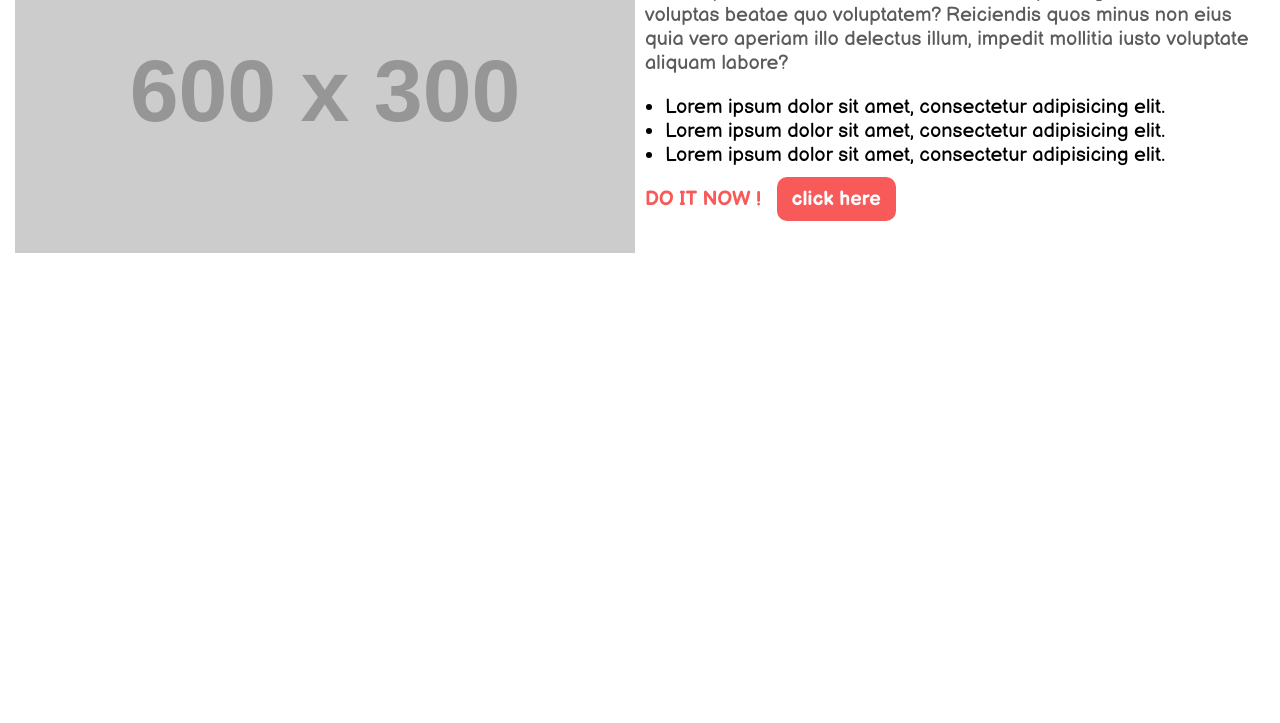
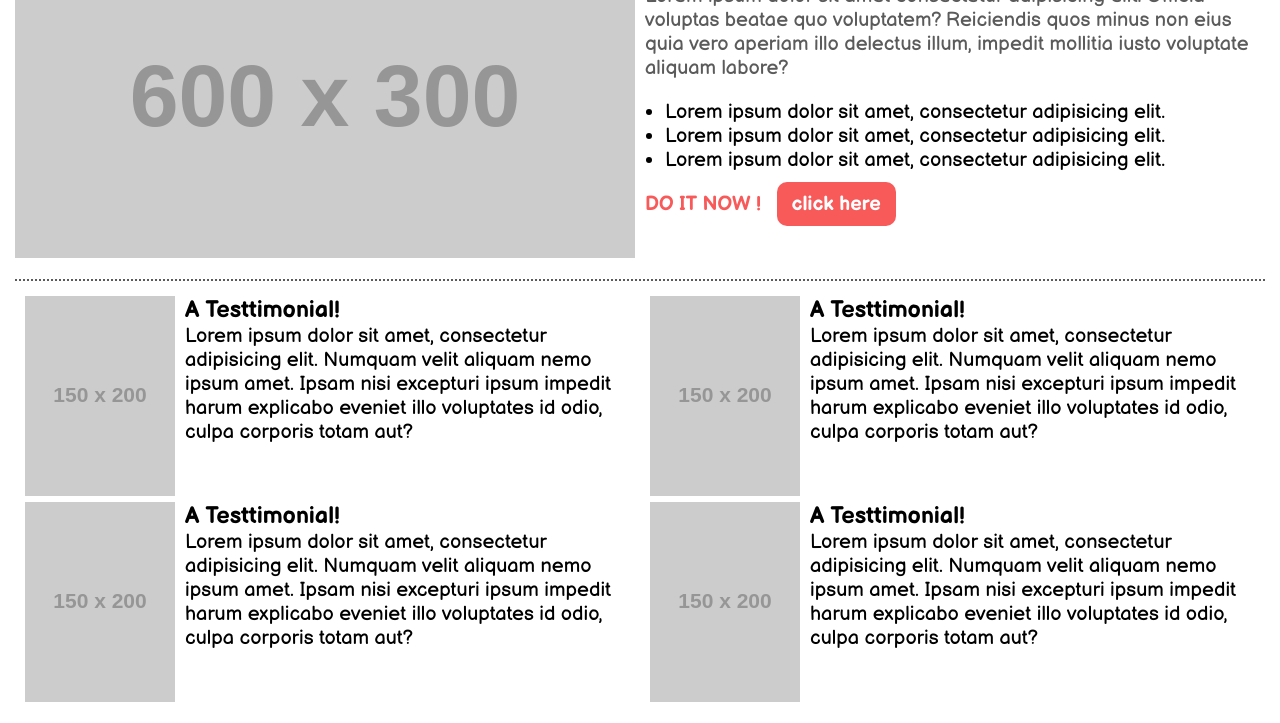
Before and after one commit to dinhhung09138/interview-materials, a plain HTML site: page NguyenVanPhong/Exam1/index.html in a window 1280 px wide. Shown: the part 256-979 px from the top of the page. Before the commit the page ends 800 px from the top, so only its background shows below. Drawn offline with Linux system fonts and the light colour scheme; placeholder pictures from the web are drawn by us.

Commit message:
update Done Examp1

```diff
--- a/NguyenVanPhong/Exam1/index.html
+++ b/NguyenVanPhong/Exam1/index.html
@@ -46,6 +46,61 @@
                 </div>
             </div>
         </section>
+
+        <section class="news-post">
+            <div class="news-item">
+                <div class="news-item__thumb">
+                    <img src="https://via.placeholder.com/150X200" alt="thumb">
+                </div>
+                <div class="news-title__content">
+                    <div class="content-title">
+                        <h3>A Testtimonial!</h3>
+                    </div>
+                    <div class="content-text">
+                        Lorem ipsum dolor sit amet, consectetur adipisicing elit. Numquam velit aliquam nemo ipsum amet. Ipsam nisi excepturi ipsum impedit harum explicabo eveniet illo voluptates id odio, culpa corporis totam aut?
+                    </div>
+                </div>
+            </div>
+            <div class="news-item">
+                <div class="news-item__thumb">
+                    <img src="https://via.placeholder.com/150X200" alt="thumb">
+                </div>
+                <div class="news-title__content">
+                    <div class="content-title">
+                        <h3>A Testtimonial!</h3>
+                    </div>
+                    <div class="content-text">
+                        Lorem ipsum dolor sit amet, consectetur adipisicing elit. Numquam velit aliquam nemo ipsum amet. Ipsam nisi excepturi ipsum impedit harum explicabo eveniet illo voluptates id odio, culpa corporis totam aut?
+                    </div>
+                </div>
+            </div>
+            <div class="news-item">
+                <div class="news-item__thumb">
+                    <img src="https://via.placeholder.com/150X200" alt="thumb">
+                </div>
+                <div class="news-title__content">
+                    <div class="content-title">
+                        <h3>A Testtimonial!</h3>
+                    </div>
+                    <div class="content-text">
+                        Lorem ipsum dolor sit amet, consectetur adipisicing elit. Numquam velit aliquam nemo ipsum amet. Ipsam nisi excepturi ipsum impedit harum explicabo eveniet illo voluptates id odio, culpa corporis totam aut?
+                    </div>
+                </div>
+            </div>
+            <div class="news-item">
+                <div class="news-item__thumb">
+                    <img src="https://via.placeholder.com/150X200" alt="thumb">
+                </div>
+                <div class="news-title__content">
+                    <div class="content-title">
+                        <h3>A Testtimonial!</h3>
+                    </div>
+                    <div class="content-text">
+                        Lorem ipsum dolor sit amet, consectetur adipisicing elit. Numquam velit aliquam nemo ipsum amet. Ipsam nisi excepturi ipsum impedit harum explicabo eveniet illo voluptates id odio, culpa corporis totam aut?
+                    </div>
+                </div>
+            </div>
+        </section>
     </main>
 
     <footer>
--- a/NguyenVanPhong/Exam1/resources/css/style.css
+++ b/NguyenVanPhong/Exam1/resources/css/style.css
@@ -49,7 +49,8 @@ header{
 }
 
 .hot-news{
-    padding: 10px 0px;
+    padding: 15px 0px;
+    border-bottom: 2px dotted #5b5b5b;
 }
 
 .hot-news h1{
@@ -107,3 +108,20 @@ header{
     border-radius: 10px;
     margin-left: 10px;
 }
+
+.news-post{
+    padding: 15px 0px;
+    display: flex;
+    flex-wrap: wrap;
+}
+
+.news-item{
+    width: 50%;
+    padding-left: 10px;
+    padding-right: 10px;
+    display: flex;
+}
+
+.news-item__thumb{
+    margin-right: 10px;
+}
```
